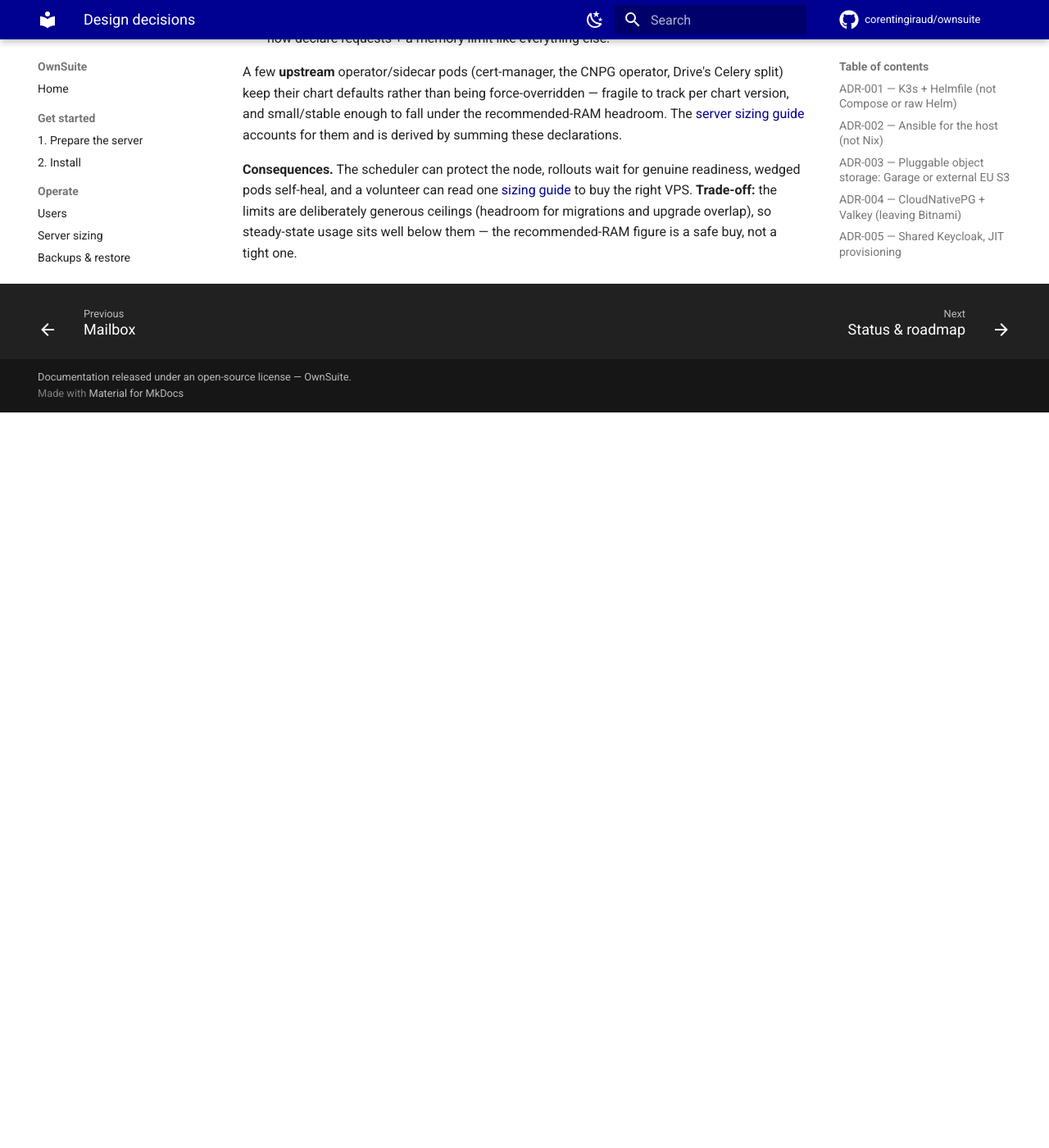
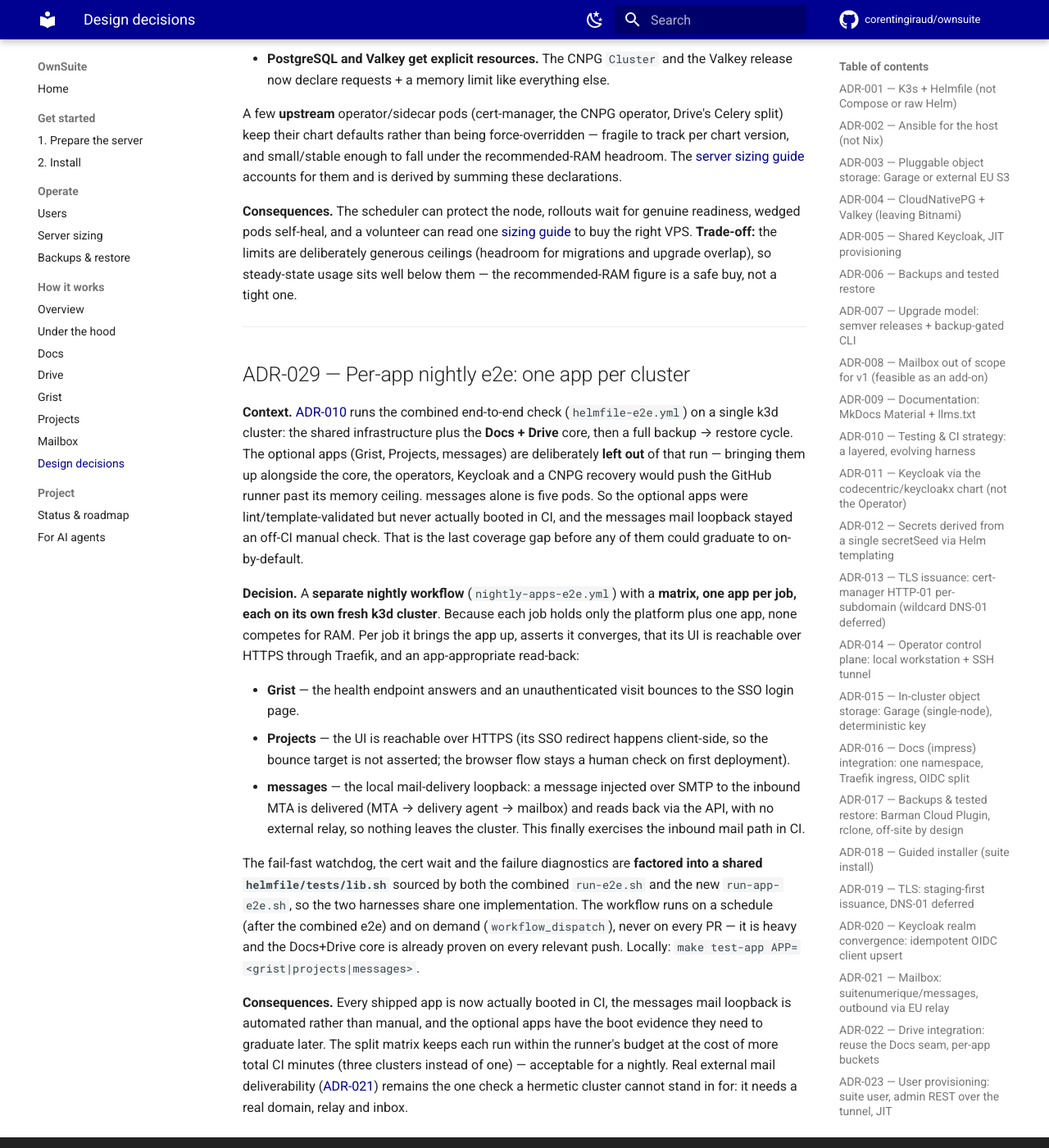
Before and after one commit to corentingiraud/ownsuite, an MkDocs documentation site: the page built from docs/understand/decisions.md, in a window 1280 px wide and 1400 px high, scrolled down 23660 px. Shown: the whole window at 82% size. Built offline with MkDocs 1.6.1 and Material for MkDocs 9.7.7, drawn with Linux system fonts in a browser that asks for light colours; comment, search, counter and statistics services are not loaded; before the commit the page ends 24163 px from its top, so only the background shows below that; some of the changed text lies outside the part shown.

Commit message:
ci: nightly per-app e2e — boot each optional app on its own cluster
Grist, Projects and the mailbox are lint/template-validated but never booted in
CI: standing them up alongside the Docs+Drive core, the operators, Keycloak and a
restore would blow the runner's memory budget (messages alone is five pods). So
they were the last CI coverage gap before any could graduate to on-by-default.

Add nightly-apps-e2e.yml: a matrix, one app per job, each on its own fresh k3d
cluster (Docs/Drive off), so none competes for RAM. Per app it asserts the pods
converge, the UI is reachable over HTTPS, and an app-appropriate read-back:
  - Grist: /status answers and an unauthenticated visit bounces to the SSO login.
  - Projects: the UI is reachable over HTTPS.
  - messages: the local mail-delivery loopback — a message injected over SMTP to
    mta-in is delivered (MTA -> MDA -> mailbox) and reads back via the API, with no
    external relay, finally exercising the inbound mail path in CI.

Factor the fail-fast sync watchdog, the cert wait and the failure diagnostics out
of run-e2e.sh into a shared helmfile/tests/lib.sh sourced by both run-e2e.sh and
the new run-app-e2e.sh, so the two harnesses share one implementation. Runs on a
schedule and on demand, never per-PR; locally via make test-app APP=<name>.

```diff
--- a/docs/understand/decisions.md
+++ b/docs/understand/decisions.md
@@ -190,7 +190,9 @@
 the shared infra up; the backup work adds the install → upgrade → **restore** replay ADR-006
 mandates. The Helmfile layer runs on **k3d** (purpose-built for in-cluster Helm e2e) with the
 same pytest-style assertions, kept in a dedicated, cost-aware workflow
-(`helmfile-e2e.yml`) — the layered philosophy holds; only the substrate fits the tool.
+(`helmfile-e2e.yml`) — the layered philosophy holds; only the substrate fits the tool. The
+optional apps that don't fit alongside the core on one runner get their own per-app nightly
+matrix ([ADR-029](#adr-029-per-app-nightly-e2e-one-app-per-cluster)) — one app per fresh cluster.
 
 **Consequences.** Robust feedback proportional to risk, and a test foundation that the
 later work inherits instead of reinventing. Cost: Molecule/Testinfra are Python dev
@@ -972,3 +974,41 @@
 VPS. **Trade-off:** the limits are deliberately generous ceilings (headroom for migrations and
 upgrade overlap), so steady-state usage sits well below them — the recommended-RAM figure is a safe
 buy, not a tight one.
+
+---
+
+## ADR-029 — Per-app nightly e2e: one app per cluster
+
+**Context.** [ADR-010](#adr-010-testing-ci-strategy-a-layered-evolving-harness) runs the combined
+end-to-end check (`helmfile-e2e.yml`) on a single k3d cluster: the shared infrastructure plus the
+**Docs + Drive** core, then a full backup → restore cycle. The optional apps (Grist, Projects,
+messages) are deliberately **left out** of that run — bringing them up alongside the core, the
+operators, Keycloak and a CNPG recovery would push the GitHub runner past its memory ceiling.
+messages alone is five pods. So the optional apps were lint/template-validated but never actually
+booted in CI, and the messages mail loopback stayed an off-CI manual check. That is the last
+coverage gap before any of them could graduate to on-by-default.
+
+**Decision.** A **separate nightly workflow** (`nightly-apps-e2e.yml`) with a **matrix, one app per
+job, each on its own fresh k3d cluster**. Because each job holds only the platform plus one app,
+none competes for RAM. Per job it brings the app up, asserts it converges, that its UI is reachable
+over HTTPS through Traefik, and an app-appropriate read-back:
+
+- **Grist** — the health endpoint answers and an unauthenticated visit bounces to the SSO login page.
+- **Projects** — the UI is reachable over HTTPS (its SSO redirect happens client-side, so the bounce
+  target is not asserted; the browser flow stays a human check on first deployment).
+- **messages** — the local mail-delivery loopback: a message injected over SMTP to the inbound MTA
+  is delivered (MTA → delivery agent → mailbox) and reads back via the API, with no external relay,
+  so nothing leaves the cluster. This finally exercises the inbound mail path in CI.
+
+The fail-fast watchdog, the cert wait and the failure diagnostics are **factored into a shared
+`helmfile/tests/lib.sh`** sourced by both the combined `run-e2e.sh` and the new `run-app-e2e.sh`,
+so the two harnesses share one implementation. The workflow runs on a schedule (after the combined
+e2e) and on demand (`workflow_dispatch`), never on every PR — it is heavy and the Docs+Drive core
+is already proven on every relevant push. Locally: `make test-app APP=<grist|projects|messages>`.
+
+**Consequences.** Every shipped app is now actually booted in CI, the messages mail loopback is
+automated rather than manual, and the optional apps have the boot evidence they need to graduate
+later. The split matrix keeps each run within the runner's budget at the cost of more total CI
+minutes (three clusters instead of one) — acceptable for a nightly. Real external mail
+deliverability ([ADR-021](#adr-021-mailbox-suitenumeriquemessages-outbound-via-eu-relay)) remains
+the one check a hermetic cluster cannot stand in for: it needs a real domain, relay and inbox.
```
Also changed, not shown: docs/understand/grist.md (+5 -4 lines), docs/understand/messages.md (+10 -8 lines), docs/understand/projects.md (+8 -6 lines), 6 other files.
